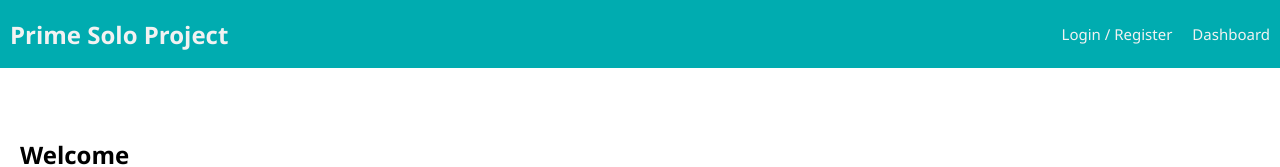
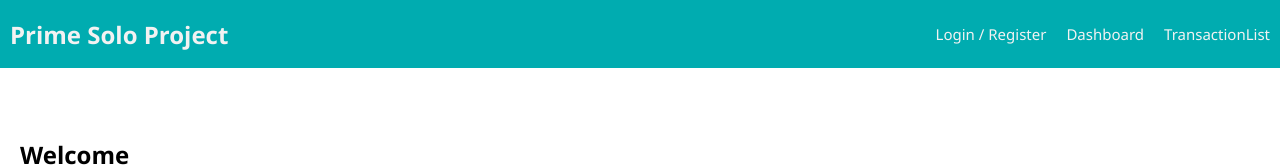
Before and after one commit to schejara/Personal-Finance-Tracker, a React (Vite) app: page /#/home in a window 1280 px wide. Shown: the top 167 px of the page. Built offline with nearby package versions, Linux system fonts and the light colour scheme; no server answers.

Commit message:
Set up TransactionList component

```diff
--- a/src/components/App/App.jsx
+++ b/src/components/App/App.jsx
@@ -7,7 +7,7 @@ import {
 } from 'react-router-dom';
 
 import { useDispatch, useSelector } from 'react-redux';
-
+import TransactionList from '../TransactionList';
 import Nav from '../Nav/Nav';
 import Footer from '../Footer/Footer';
 
@@ -46,6 +46,13 @@ function App() {
             path="/Dashboard"
           >
             <Dashboard />
+          </Route>
+          <Route
+            // shows AboutPage at all times (logged in or not)
+            exact
+            path="/TransactionList"
+          >
+            <TransactionList />
           </Route>
 
           {/* For protected routes, the view could show one of several things on the same route.
--- a/src/components/Nav/Nav.jsx
+++ b/src/components/Nav/Nav.jsx
@@ -39,6 +39,9 @@ function Nav() {
         <Link className="navLink" to="/Dashboard">
           Dashboard
         </Link>
+        <Link className="navLink" to="/TransactionList">
+        TransactionList
+        </Link>
       </div>
     </div>
   );
--- /dev/null
+++ b/src/components/TransactionList.jsx
@@ -0,0 +1,16 @@
+import React from "react";
+
+function TransactionList(){
+    return(
+    <div>
+        <h1>This is TransactionList</h1>
+    </div>
+
+
+    )
+
+
+
+
+}
+export default TransactionList;
```
